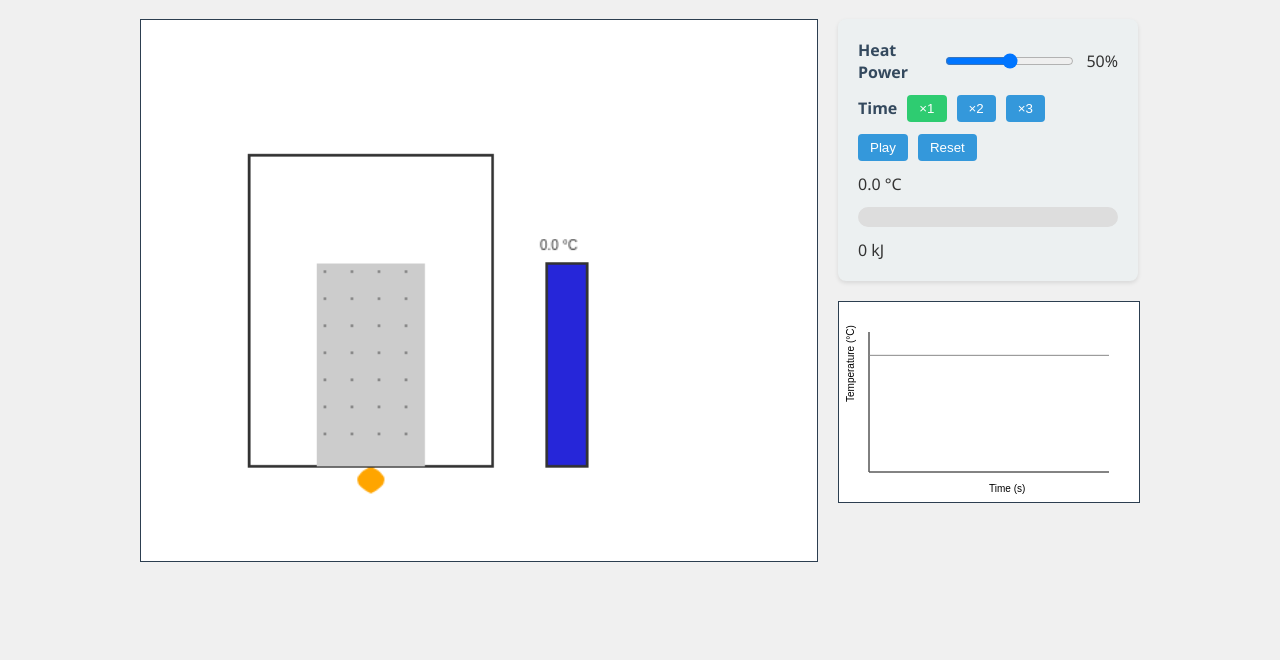
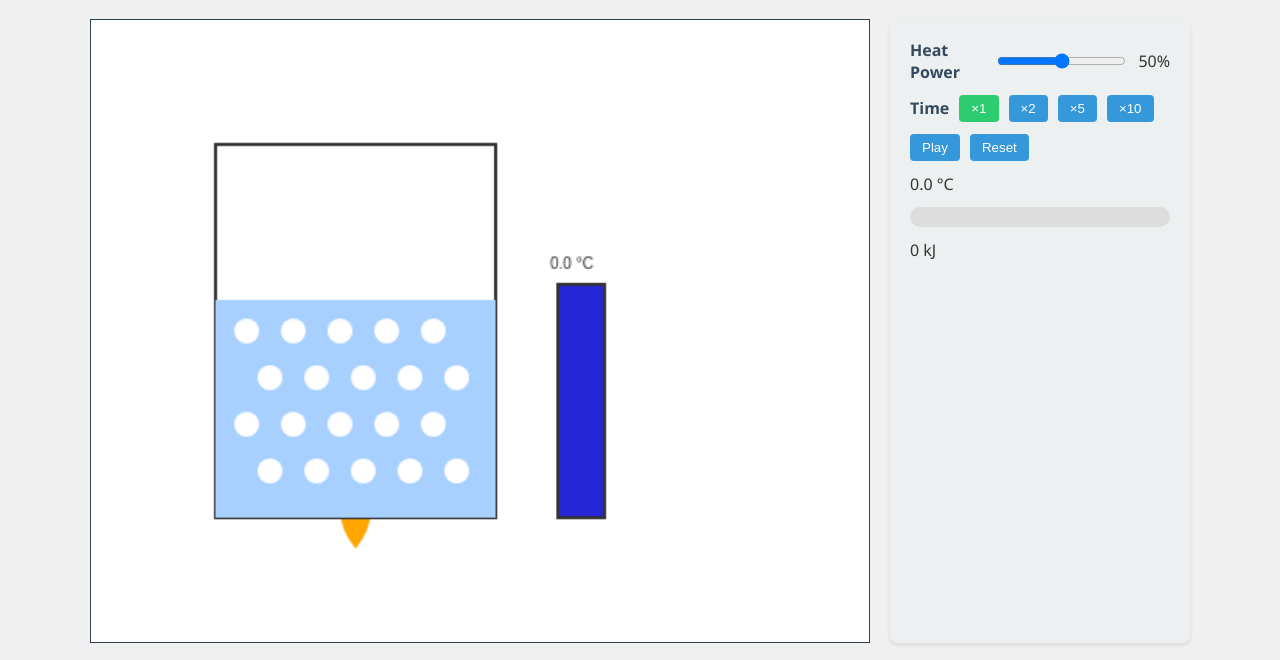
Before and after one commit to bakerpdgit/learningdemos, a plain HTML site: page phase_change.html in a window 1280 px wide. Shown: the part 87-747 px from the top of the page. Drawn offline with Linux system fonts and the light colour scheme.

Commit message:
Revert "Refine water phase change demo"
This reverts commit 9d14b41236df73cf93ce47cb6c072f6148d838d7.

```diff
--- a/phase_change.html
+++ b/phase_change.html
@@ -20,16 +20,14 @@
     display: flex;
     gap: 20px;
     width: 100%;
-    max-width: 1000px;
-    align-items: flex-start;
+    max-width: 1100px;
   }
   #viewCanvas, #graphCanvas {
     border: 1px solid #2c3e50;
     background-color: #fff;
   }
   #viewCanvas { flex-grow: 1; }
-  .side { display:flex; flex-direction:column; gap:20px; }
-  #graphCanvas { width:300px; height:200px; }
+  #graphCanvas { height: 300px; width: 100%; margin-top: 20px; }
   .controls {
     display: flex;
     flex-direction: column;
@@ -60,7 +58,6 @@
 <h1>Water Phase Change</h1>
 <div class="container">
   <canvas id="viewCanvas" width="500" height="400"></canvas>
-  <div class="side">
   <div class="controls">
     <div class="row">
       <label>Heat Power</label>
@@ -71,7 +68,8 @@
       <label>Time</label>
       <button data-scale="1" class="selected">×1</button>
       <button data-scale="2">×2</button>
-      <button data-scale="3">×3</button>
+      <button data-scale="5">×5</button>
+      <button data-scale="10">×10</button>
     </div>
     <div class="row">
       <button id="playButton">Play</button>
@@ -83,9 +81,8 @@
     <div class="energy-bar"><div id="energyFill" class="energy-fill"></div></div>
     <div class="row"><span id="energyText">0 kJ</span></div>
   </div>
-    <canvas id="graphCanvas" width="300" height="200"></canvas>
 </div>
-</div>
+<canvas id="graphCanvas" width="800" height="300"></canvas>
 <script>
 const MASS = 100; // g
 const CP_ICE = 2.09;
@@ -99,11 +96,6 @@ const Q_HEAT_WATER = MASS * CP_WATER * 100;
 const Q_VAP = MASS * L_V;
 const Q_TOTAL = Q_MELT + Q_HEAT_WATER + Q_VAP;
 
-const BEAKER = {x:80,y:330,w:180,h:230};
-const ICE_INIT_WIDTH = 80;
-const ICE_INIT_HEIGHT = 150;
-const FULL_WATER_HEIGHT = 110;
-
 let energy = 0;
 let time = 0;
 let isPaused = true;
@@ -111,7 +103,6 @@ let timeScale = 1;
 let temp = 0;
 let state = 'ice';
 let data = [];
-let steamParticles = [];
 
 const viewCanvas = document.getElementById('viewCanvas');
 const vctx = viewCanvas.getContext('2d');
@@ -151,7 +142,6 @@ function reset(){
   temp = 0;
   state = 'ice';
   data = [];
-  steamParticles = [];
   energyFill.style.width = '0%';
   energyText.textContent = '0 kJ';
   tempDisplay.textContent = '0.0 °C';
@@ -178,12 +168,12 @@ function updateState(){
 
 function drawMain(){
   vctx.clearRect(0,0,viewCanvas.width,viewCanvas.height);
-  const beaker = BEAKER;
-
-  // burner flame depends on temperature and power
-  const power=powerSlider.value;
-  if(power>0){
-    const fh = 20 + temp*0.4;
+  const beaker = {x:80,y:320,w:180,h:240};
+  const waterHeight = 140;
+  // burner
+  const flame = powerSlider.value/100;
+  if (flame>0){
+    const fh = 30 + flame*40;
     vctx.fillStyle='orange';
     vctx.beginPath();
     vctx.moveTo(beaker.x+beaker.w/2, beaker.y+20);
@@ -191,63 +181,28 @@ function drawMain(){
     vctx.quadraticCurveTo(beaker.x+beaker.w/2+20, beaker.y+20-fh/2, beaker.x+beaker.w/2, beaker.y+20);
     vctx.fill();
   }
-
   // beaker
   vctx.strokeStyle='#333';
   vctx.lineWidth=2;
   vctx.strokeRect(beaker.x, beaker.y - beaker.h, beaker.w, beaker.h);
-
-  // compute masses
-  let massLiquid=0, meltFrac=0;
-  if(energy<Q_MELT){
-    meltFrac = 1 - energy/Q_MELT;
-    massLiquid = MASS - MASS*meltFrac;
-  }else if(energy < Q_MELT + Q_HEAT_WATER){
-    massLiquid = MASS;
-  }else if(energy < Q_MELT + Q_HEAT_WATER + Q_VAP){
-    massLiquid = Math.max(0, MASS - (energy - Q_MELT - Q_HEAT_WATER)/L_V);
-  }else{
-    massLiquid = 0;
-  }
-
-  const waterHeight = FULL_WATER_HEIGHT * (massLiquid/MASS);
+  // water/ice
   const waterTop = beaker.y - waterHeight;
-
-  // draw water
-  if(massLiquid>0){
+  if(state==='ice'){
     vctx.fillStyle='#a8d0ff';
     vctx.fillRect(beaker.x, waterTop, beaker.w, waterHeight);
-  }
-
-  // draw ice block
-  if(meltFrac>0){
-    const iw = ICE_INIT_WIDTH*meltFrac;
-    const ih = ICE_INIT_HEIGHT*meltFrac;
-    const ix = beaker.x + (beaker.w - iw)/2;
-    const iy = beaker.y - ih;
-    vctx.fillStyle='#ccc';
-    vctx.fillRect(ix, iy, iw, ih);
-    vctx.fillStyle='#888';
-    for(let i=0;i<Math.floor(ih/20);i++){
-      for(let j=0;j<Math.floor(iw/20);j++){
-        vctx.fillRect(ix+5+j*20, iy+5+i*20, 2, 2);
-      }
-    }
-  }
-
-  // evaporation bubbles
-  if(state==='liquid' && temp>80){
-    const bub = Math.floor((temp-80)/20*5);
-    vctx.fillStyle='rgba(255,255,255,0.7)';
-    for(let i=0;i<bub;i++){
-      const bx = beaker.x+20+Math.random()*(beaker.w-40);
-      const by = waterTop+Math.random()*waterHeight;
+    for(let i=0;i<4;i++){
+      for(let j=0;j<5;j++){
+        const cx=beaker.x+20+j*30+(i%2?15:0);
+        const cy=waterTop+20+i*30;
+        vctx.fillStyle='#ffffff';
         vctx.beginPath();
-      vctx.arc(bx,by,4,0,Math.PI*2);
+        vctx.arc(cx,cy,8,0,Math.PI*2);
         vctx.fill();
       }
     }
-
+  } else if(state==='melting' || state==='liquid' || state==='boiling'){
+    vctx.fillStyle='#a8d0ff';
+    vctx.fillRect(beaker.x, waterTop, beaker.w, waterHeight);
     if(state==='boiling'){
       vctx.fillStyle='rgba(255,255,255,0.8)';
       for(let i=0;i<10;i++){
@@ -257,20 +212,18 @@ function drawMain(){
         vctx.arc(bx,by,5,0,Math.PI*2);
         vctx.fill();
       }
-    // spawn steam particles escaping
-    if(Math.random()<0.3){
-      steamParticles.push({x:beaker.x+beaker.w/2,y:waterTop,vx:(Math.random()-0.5)*30,vy:-40-Math.random()*30});
     }
   }
-
-  // draw steam particles and update
-  steamParticles.forEach(p=>{
-    p.x+=p.vx*0.016; p.y+=p.vy*0.016;
-  });
-  steamParticles=steamParticles.filter(p=>p.y>beaker.y-beaker.h-50 && p.x>beaker.x && p.x<beaker.x+beaker.w);
+  if(state==='steam'){
+    for(let i=0;i<10;i++){
+      const sx = beaker.x + Math.random()*beaker.w;
+      const sy = waterTop - Math.random()*80;
       vctx.fillStyle='rgba(200,200,200,0.6)';
-  steamParticles.forEach(p=>{vctx.beginPath();vctx.arc(p.x,p.y,5,0,Math.PI*2);vctx.fill();});
-
+      vctx.beginPath();
+      vctx.arc(sx, sy, 6, 0, Math.PI*2);
+      vctx.fill();
+    }
+  }
   // thermometer
   const tColor = `hsl(${240 - Math.min(temp,120)*2},70%,50%)`;
   vctx.fillStyle=tColor;
@@ -282,7 +235,7 @@ function drawMain(){
 
 function drawGraph(){
   gctx.clearRect(0,0,gCanvas.width,gCanvas.height);
-  const margin=30;
+  const margin=40;
   const w=gCanvas.width;
   const h=gCanvas.height;
   const maxT=120;
```
Lines whose indentation alone changed are shown as unchanged.
